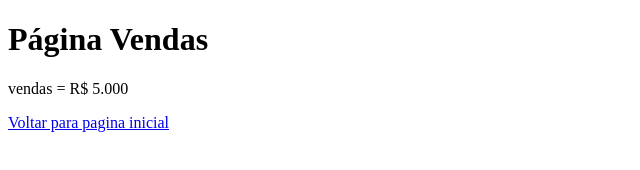
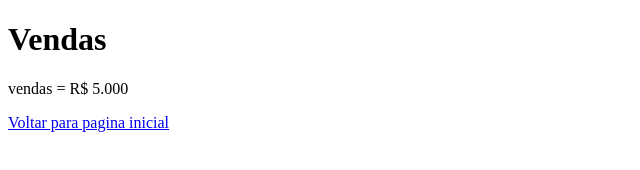
Before and after one commit to mrjordanm/aulagithub, a plain HTML site: page vendas.html in a window 1280 px wide. Shown: the whole page, without its empty margins (0-640 px from the left). Drawn offline with Linux system fonts and the light colour scheme.

Commit message:
Apagando titulo Pagina de vendas e deixando vendas

```diff
--- a/vendas.html
+++ b/vendas.html
@@ -8,7 +8,7 @@
 </head>
 
 <body>
-    <h1>Página Vendas</h1>
+    <h1>Vendas</h1>
     <p>vendas = R$ 5.000</p>
     <a href="index.html">Voltar para pagina inicial</a>
 </body>
```
